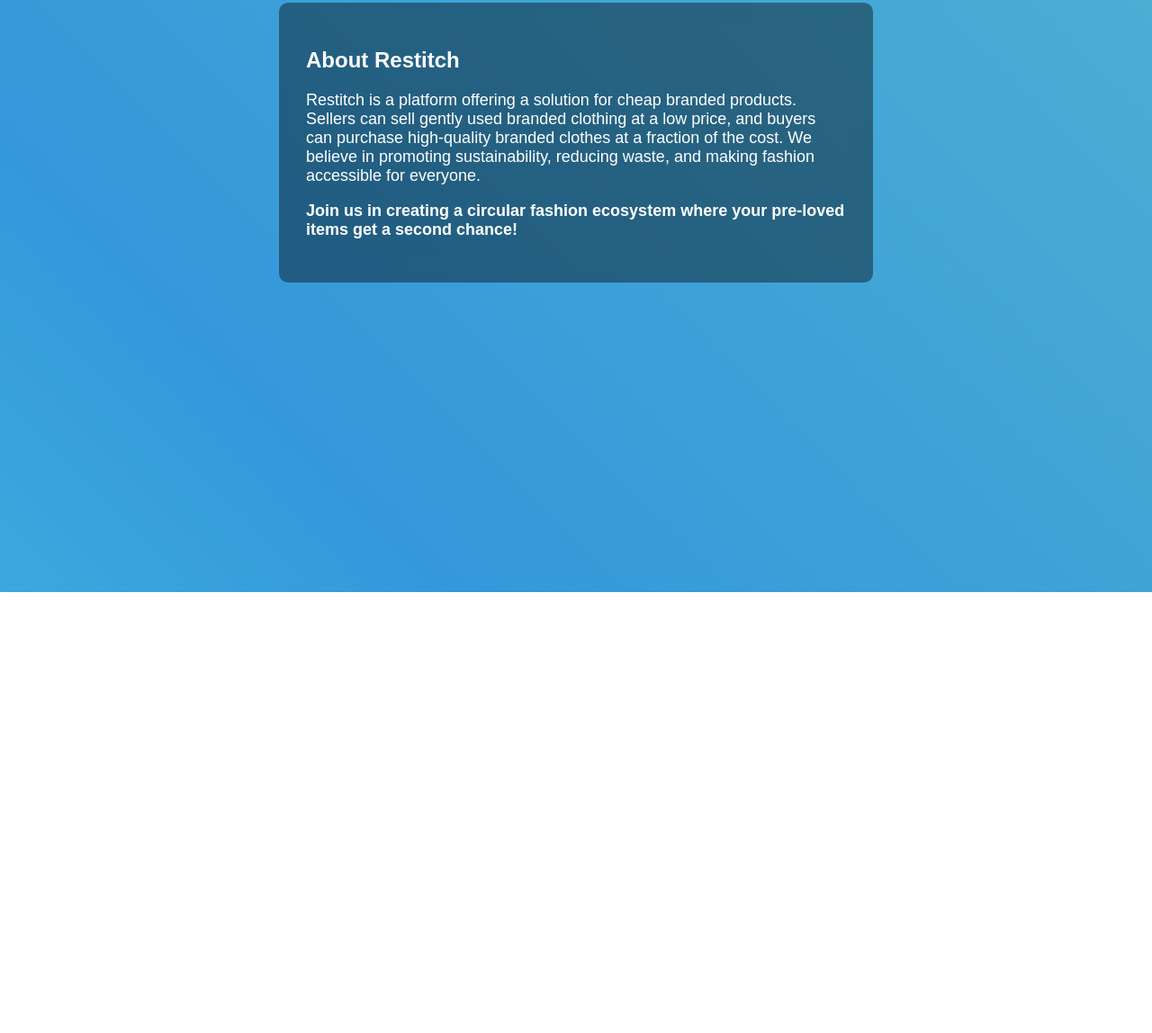
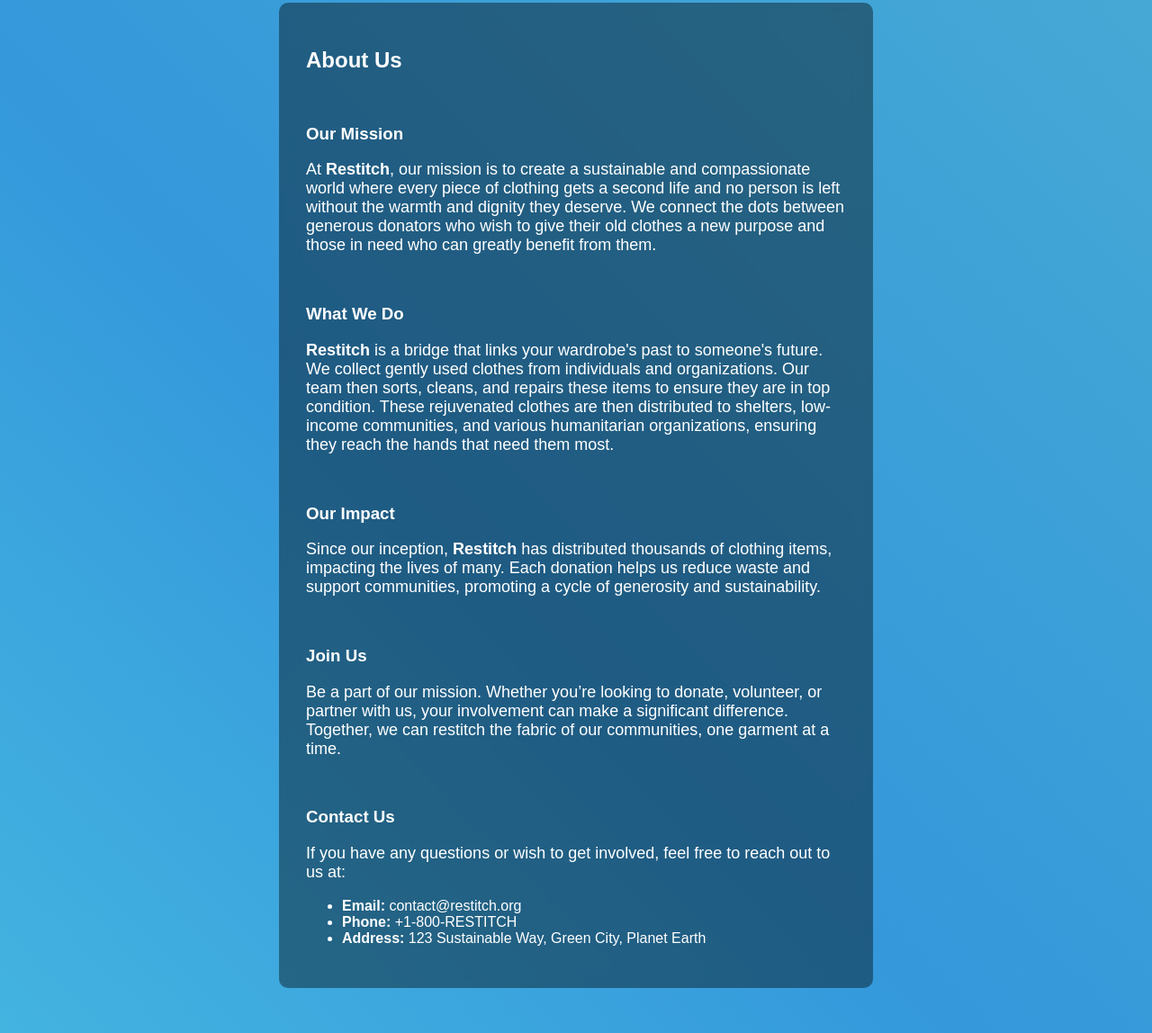
Before and after one commit to Manit010/ReStitches, a plain HTML site: page aboutUs.html in a window 1280 px wide. Shown: the part 142-1290 px from the top of the page at 90% size. Before the commit the page ends 800 px from the top, so only its background shows below. Drawn offline with Linux system fonts and the light colour scheme.

Commit message:
Update aboutUs.html

```diff
--- a/aboutUs.html
+++ b/aboutUs.html
@@ -22,20 +22,28 @@
     <!-- About Section -->
     <div class="about-section">
         <div class="about-container">
-            <h2>About Restitch</h2>
-            <p>Restitch is a platform offering a solution for cheap branded products. Sellers can sell gently used branded clothing at a low price, and buyers can purchase high-quality branded clothes at a fraction of the cost. We believe in promoting sustainability, reducing waste, and making fashion accessible for everyone.</p>
-            <p><strong>Join us in creating a circular fashion ecosystem where your pre-loved items get a second chance!</strong></p>
+            <h2>About Us</h2>
+            <br>
+            <h3>Our Mission</h3>
+            <p>At <strong>Restitch</strong>, our mission is to create a sustainable and compassionate world where every piece of clothing gets a second life and no person is left without the warmth and dignity they deserve. We connect the dots between generous donators who wish to give their old clothes a new purpose and those in need who can greatly benefit from them.</p>
+            <br>
+            <h3>What We Do</h3>
+            <p><strong>Restitch</strong> is a bridge that links your wardrobe's past to someone's future. We collect gently used clothes from individuals and organizations. Our team then sorts, cleans, and repairs these items to ensure they are in top condition. These rejuvenated clothes are then distributed to shelters, low-income communities, and various humanitarian organizations, ensuring they reach the hands that need them most.</p>
+            <br>
+            <h3>Our Impact</h3>
+            <p>Since our inception, <strong>Restitch</strong> has distributed thousands of clothing items, impacting the lives of many. Each donation helps us reduce waste and support communities, promoting a cycle of generosity and sustainability.</p>
+            <br>
+            <h3>Join Us</h3>
+            <p>Be a part of our mission. Whether you’re looking to donate, volunteer, or partner with us, your involvement can make a significant difference. Together, we can restitch the fabric of our communities, one garment at a time.</p>
+            <br>
+            <h3>Contact Us</h3>
+            <p>If you have any questions or wish to get involved, feel free to reach out to us at:</p>
+            <ul>
+                <li><strong>Email:</strong> contact@restitch.org</li>
+                <li><strong>Phone:</strong> +1-800-RESTITCH</li>
+                <li><strong>Address:</strong> 123 Sustainable Way, Green City, Planet Earth</li>
+            </ul>
         </div>
     </div>
-
-    <!-- Footer Section -->
-    <!-- <div class="footer">
-        <p>&copy; 2024 Restitch. All Rights Reserved.</p>
-        <div class="social-media">
-            <a href="#" class="social-icon"><img src="data:" alt="Facebook" /> Facebook</a>
-            <a href="#" class="social-icon"><img src="data:i" alt="Instagram" /> Instagram</a>
-            <a href="#" class="social-icon"><img src="data" alt="LinkedIn" /> LinkedIn</a>
-        </div>
-    </div> -->
 </body>
 </html>
```
